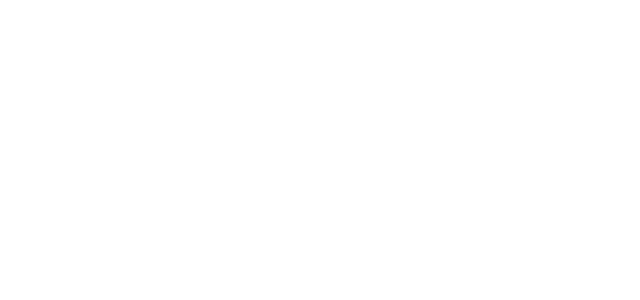
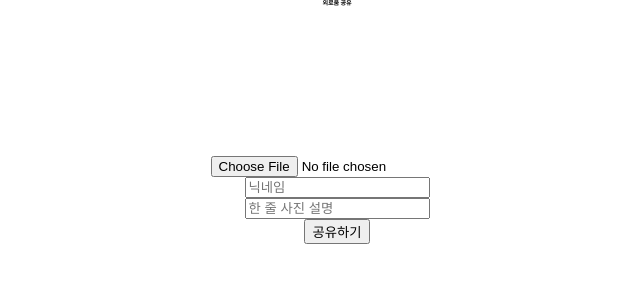
Before and after one commit to GO-SOPT-SOPTKATHON-TEAM4/team4-client, a React (Vite) app: page /post in a window 1280 px wide. Before the commit this address had no page. Shown: the top 300 px of the page, without its empty margins (303-943 px from the left). Built offline with nearby package versions, Linux system fonts and the light colour scheme; a web font is replaced by a local one.

Commit message:
feat : 게시글 업로드 폼 가안, 사진 미리보기 기능 구현

```diff
--- a/src/Router.jsx
+++ b/src/Router.jsx
@@ -4,6 +4,7 @@ import HomePage from './pages/HomePage';
 import LandingPage from './pages/LandingPage';
 import { RecoilRoot } from 'recoil';
 import { Suspense } from 'react';
+import PostPage from './pages/PostPage';
 
 const Router = () => {
   return (
@@ -13,6 +14,7 @@ const Router = () => {
           <Routes>
             <Route path="/" element={<LandingPage />} />
             <Route path="/home" element={<HomePage />} />
+            <Route path="/post" element={<PostPage />} />
           </Routes>
         </Suspense>
       </RecoilRoot>
--- /dev/null
+++ b/src/components/Post/Post.jsx
@@ -0,0 +1,92 @@
+import React, { useState } from 'react';
+import axios from 'axios';
+import { Navigate } from 'react-router-dom';
+import { useNavigate } from 'react-router-dom';
+import styled from 'styled-components';
+
+const Post = () => {
+  const navigate = useNavigate();
+  const [photo, setPhoto] = useState(null);
+  const [nickname, setNickname] = useState('');
+  const [description, setDescription] = useState('');
+  const [previewURL, setPreviewURL] = useState('');
+
+  const handleFileChange = e => {
+    const file = e.target.files[0];
+    setPhoto(file);
+
+    const reader = new FileReader();
+    reader.onloadend = () => {
+      setPreviewURL(reader.result);
+    };
+    reader.readAsDataURL(file);
+  };
+
+  const handleSubmit = async e => {
+    e.preventDefault();
+
+    const formData = new FormData();
+    formData.append('photo', photo);
+    formData.append('nickname', nickname);
+    formData.append('description', description);
+    try {
+      const url = 'http://서버주소/게시글_생성_엔드포인트';
+      q;
+      const response = await axios.post(url, formData);
+
+      console.log(response.data);
+    } catch (error) {
+      console.error(error);
+    }
+    navigate('/'); //포스트 후에 홈페이지로 이동 나중에 url 고치면 됨
+  };
+
+  return (
+    <St.PostWrapper>
+      <h1>외로움 공유</h1>
+      <St.PreviewWrappper>
+        {previewURL && <img src={previewURL} alt="미리보기" />}
+      </St.PreviewWrappper>
+      <form onSubmit={handleSubmit}>
+        <input type="file" accept="image/*" onChange={handleFileChange} />
+        <input
+          type="text"
+          value={nickname}
+          onChange={e => setNickname(e.target.value)}
+          placeholder="닉네임"
+        />
+        <input
+          type="text"
+          value={description}
+          onChange={e => setDescription(e.target.value)}
+          placeholder="한 줄 사진 설명"
+        />
+        <button type="submit">공유하기</button>
+      </form>
+    </St.PostWrapper>
+  );
+};
+
+export default Post;
+
+const St = {
+  PostWrapper: styled.div`
+    display: flex;
+    flex-direction: column;
+    justify-content: center;
+    align-items: center;
+    form {
+      display: flex;
+      flex-direction: column;
+      justify-content: flex-start;
+      align-items: center;
+    }
+  `,
+  PreviewWrappper: styled.div`
+    width: 15rem;
+    height: 15rem;
+    img {
+      height: 100%;
+    }
+  `,
+};
--- /dev/null
+++ b/src/pages/PostPage.jsx
@@ -0,0 +1,12 @@
+import React from 'react';
+import Post from '../components/Post/Post';
+
+const PostPage = () => {
+  return (
+    <>
+      <Post />
+    </>
+  );
+};
+
+export default PostPage;
--- a/src/styles/GlobalStyle.jsx
+++ b/src/styles/GlobalStyle.jsx
@@ -144,6 +144,7 @@ ${reset}
 @import url("https://cdn.jsdelivr.net/gh/orioncactus/pretendard@v1.3.6/dist/web/variable/pretendardvariable.css");
 
 #root, body, html {
+    max-width: 37.5rem;
     height: 100vh;
     margin: 0 auto;
     overflow-y: auto;
```
